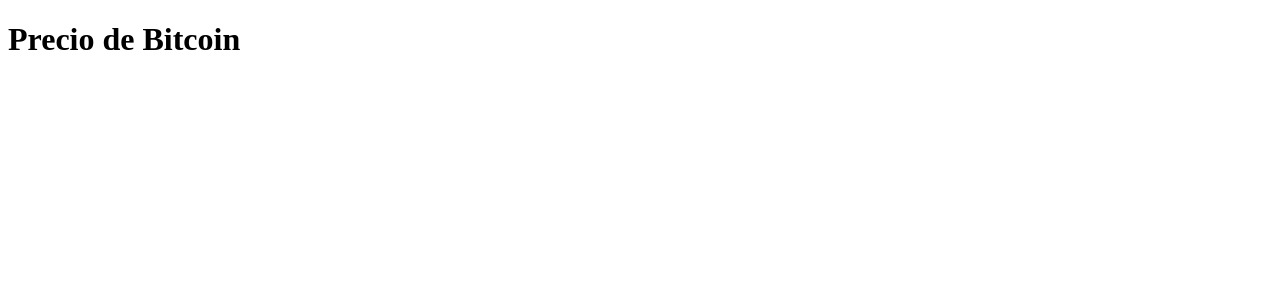
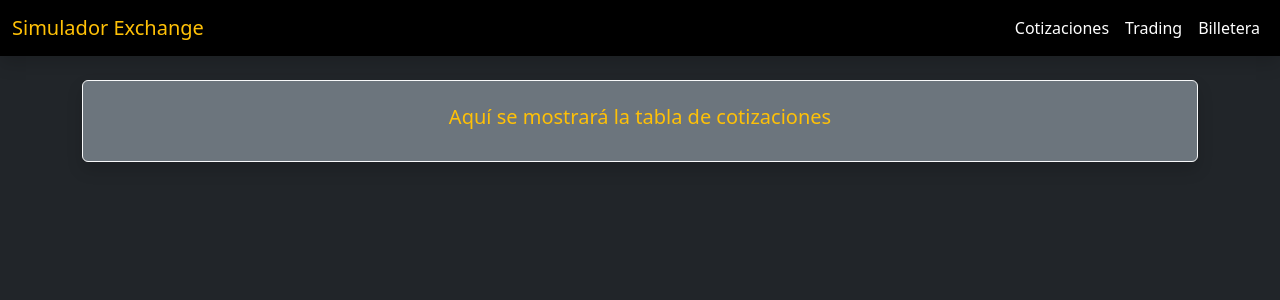
Before and after one commit to FaustoLovera/Trabajo_Simulador_Exchange, a Flask app: page / in a window 1280 px wide. Shown: the top 300 px of the page. Run offline with Flask 3, Linux system fonts and the light colour scheme.

Commit message:
primer commit de la interfaz

```diff
--- a/frontend/templates/index.html
+++ b/frontend/templates/index.html
@@ -1,13 +1,49 @@
 <!DOCTYPE html>
-<html lang="es">
+<html lang="en">
 <head>
-  <meta charset="UTF-8">
-  <title>Consulta de Precio</title>
+    <meta charset="UTF-8">
+    <meta name="viewport" content="width=device-width, initial-scale=1.0">
+    <title>Simulador Exchange</title>
+    <link href="https://cdn.jsdelivr.net/npm/bootstrap@5.3.5/dist/css/bootstrap.min.css" rel="stylesheet" integrity="sha384-SgOJa3DmI69IUzQ2PVdRZhwQ+dy64/BUtbMJw1MZ8t5HZApcHrRKUc4W0kG879m7" crossorigin="anonymous">
 </head>
-<body>
-  <h1>Precio de Bitcoin</h1>
+<body class="bg-dark text-white">
+
+  <!-- Navbar estilo Binance con Bootstrap -->
+  <nav class="navbar navbar-expand-lg bg-black shadow">
+    <div class="container-fluid">
+      <a class="navbar-brand text-warning" href="#">Simulador Exchange</a>
+      <button class="navbar-toggler" type="button" data-bs-toggle="collapse" data-bs-target="#navbarNav">
+        <span class="navbar-toggler-icon bg-light"></span>
+      </button>
+      <div class="collapse navbar-collapse" id="navbarNav">
+        <ul class="navbar-nav ms-auto">
+          <li class="nav-item">
+            <a class="nav-link text-white" href="index.html">Cotizaciones</a>
+          </li>
+          <li class="nav-item">
+            <a class="nav-link text-white" href="trading.html">Trading</a>
+          </li>
+          <li class="nav-item">
+            <a class="nav-link text-white" href="billetera.html">Billetera</a>
+          </li>
+        </ul>
+      </div>
+    </div>
+  </nav>
+
+  <!-- Contenedor principal -->
+  <main class="container mt-4">
+    <div class="row">
+      <div class="col-12">
+        <div class="p-4 bg-secondary border border-light rounded shadow text-center">
+          <h5 class="text-warning">Aquí se mostrará la tabla de cotizaciones</h5>
+        </div>
+      </div>
+    </div>
+  </main>
+</body>
 
 
-  <script src="/static/js/funciones.js"></script>
+    <script src="https://cdn.jsdelivr.net/npm/bootstrap@5.3.5/dist/js/bootstrap.bundle.min.js" integrity="sha384-k6d4wzSIapyDyv1kpU366/PK5hCdSbCRGRCMv+eplOQJWyd1fbcAu9OCUj5zNLiq" crossorigin="anonymous"></script>
 </body>
 </html>
```
Also changed, not shown: frontend/templates/billetera.html (+64 -0 lines).
